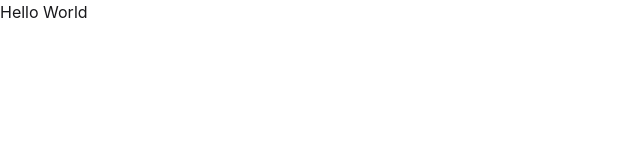
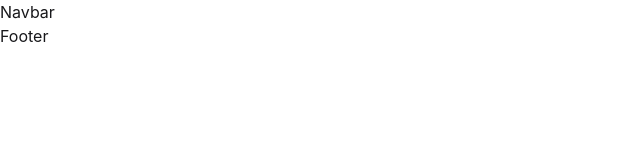
Before and after one commit to JowelislamHabib/APK-Market, a React (Vite) app: page / in a window 1280 px wide. Shown: the top 160 px of the page, without its empty margins (0-640 px from the left). Built offline with nearby package versions, Linux system fonts and the light colour scheme.

Commit message:
feat: Add RootLayout component and update routing in main.jsx

```diff
--- /dev/null
+++ b/src/layout/RootLayout.jsx
@@ -0,0 +1,14 @@
+import React from "react";
+import { Outlet } from "react-router";
+
+const RootLayout = () => {
+  return (
+    <div>
+      <h2>Navbar</h2>
+      <Outlet />
+      <h2>Footer</h2>
+    </div>
+  );
+};
+
+export default RootLayout;
--- a/src/main.jsx
+++ b/src/main.jsx
@@ -3,11 +3,16 @@ import { createRoot } from "react-dom/client";
 import "./index.css";
 import { createBrowserRouter } from "react-router";
 import { RouterProvider } from "react-router/dom";
+import RootLayout from "./layout/RootLayout";
 
 const router = createBrowserRouter([
   {
     path: "/",
-    element: <div>Hello World</div>,
+    Component: RootLayout,
+  },
+  {
+    path: "/apps",
+    element: <div>All Apps</div>,
   },
 ]);
 
```
